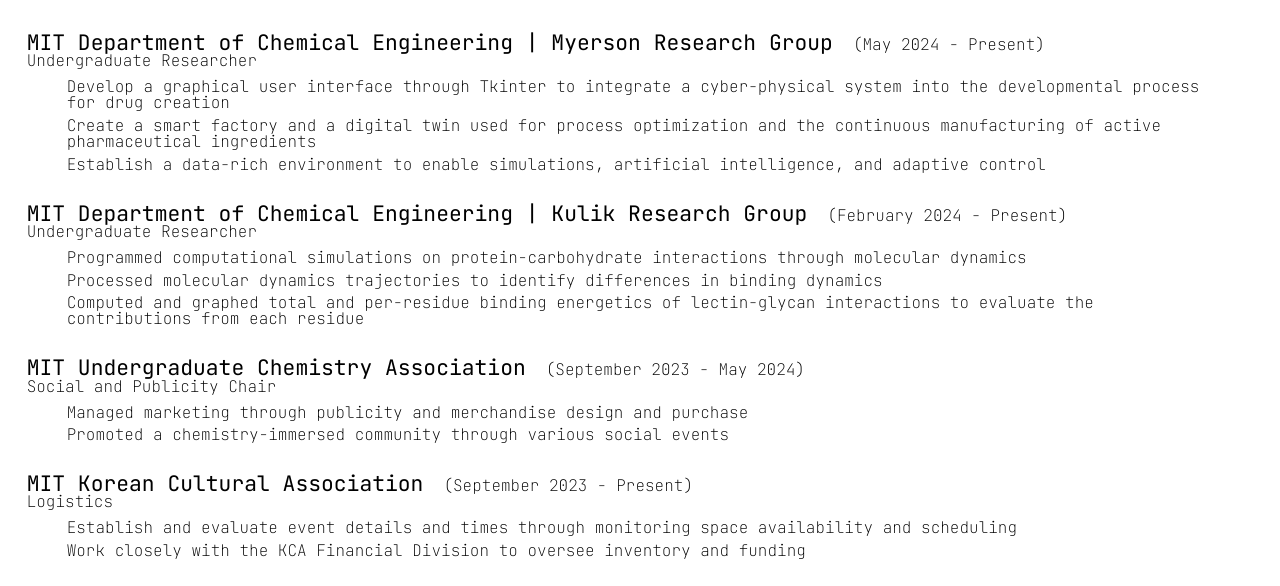
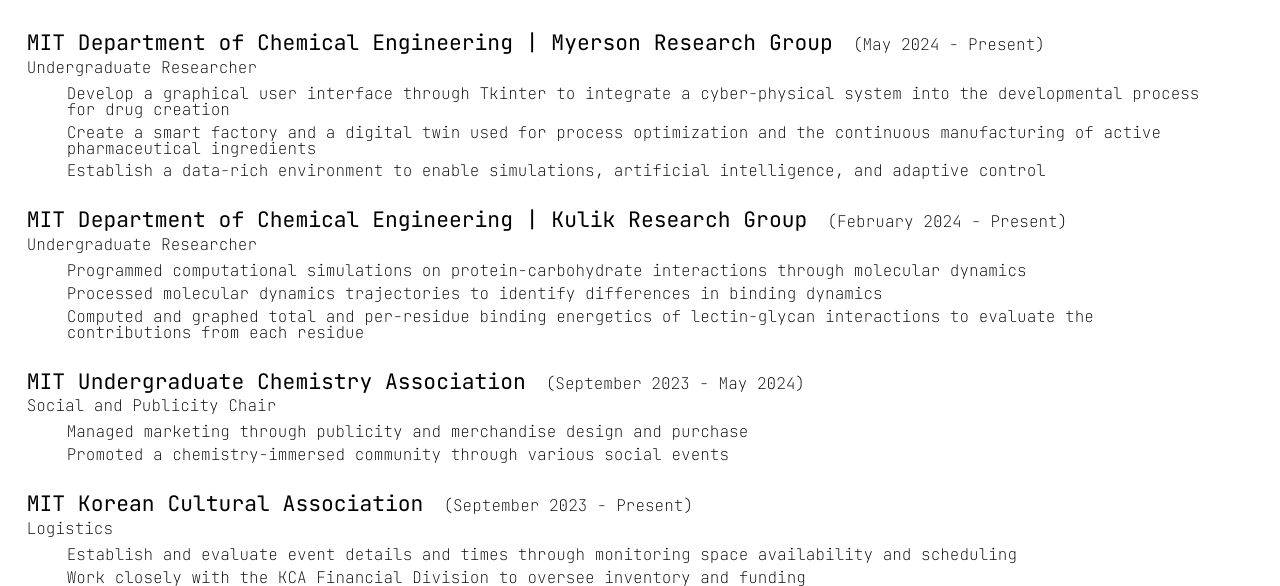
Before and after one commit to joeylin9/joeylin9.github.io, a plain HTML site: page experience.html in a window 1280 px wide. Shown: the part 182-768 px from the top of the page. Drawn offline with Linux system fonts and the light colour scheme.

Commit message:
Update styles.css

```diff
--- a/styles.css
+++ b/styles.css
@@ -127,8 +127,7 @@
     /* Title of position */
     h3 {
         font-size: 12pt;
-        padding: 0 20pt;
-        padding-bottom: 5pt;
+        padding: 5pt 20pt;
         font-weight: lighter;
     }
 
```
